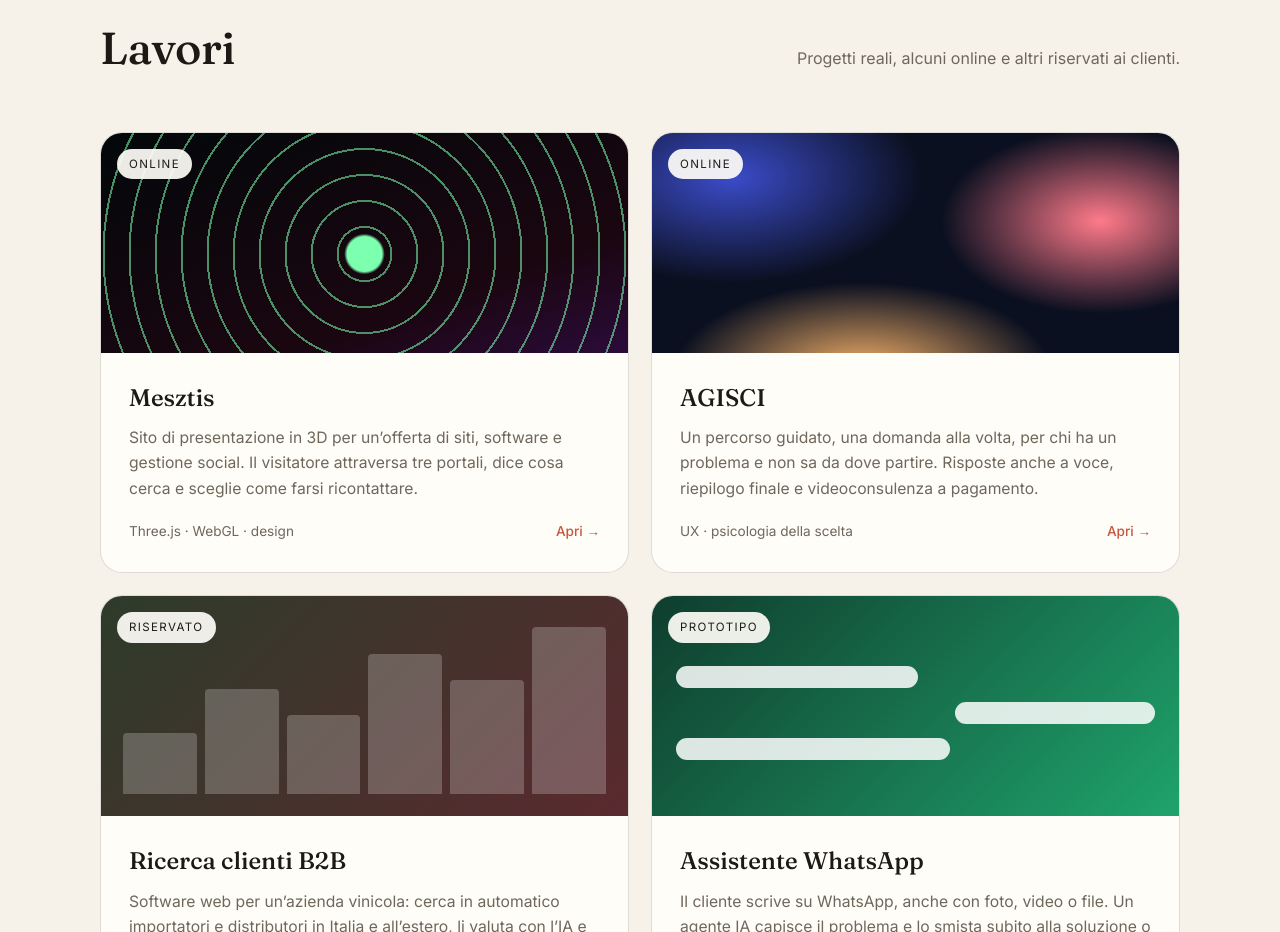
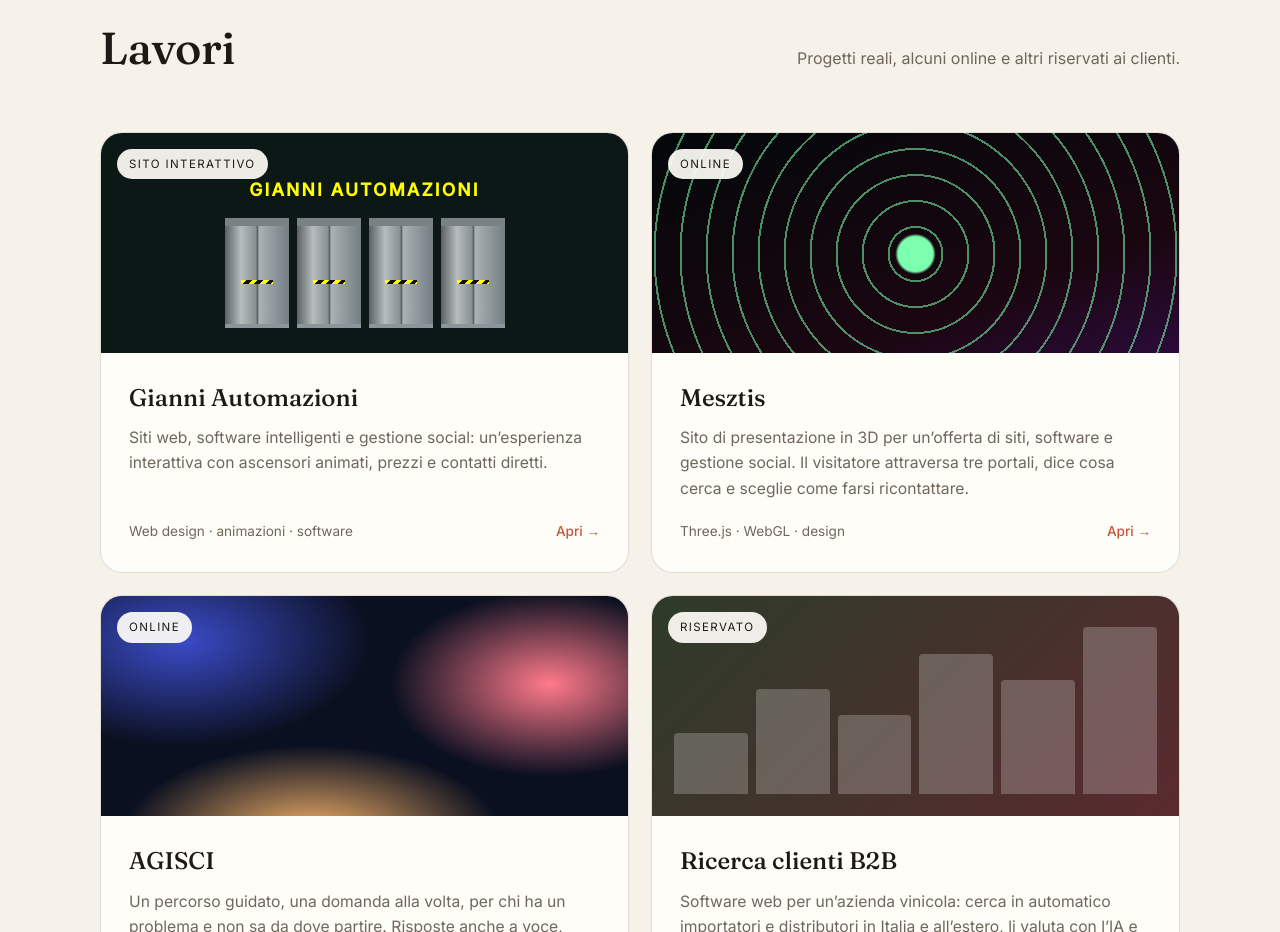
Before and after one commit to Xy-Gin/PORTFOLIO-2026, a plain HTML site: page index.html in a window 1280 px wide. Shown: the part 960-1892 px from the top of the page. Drawn offline with Linux system fonts and the light colour scheme.

Commit message:
Add files via upload

```diff
--- a/index.html
+++ b/index.html
@@ -44,6 +44,11 @@
   .thumb{height:220px;position:relative;overflow:hidden}
   .thumb.mesztis{background:radial-gradient(circle at 50% 55%,#7dffb0 0 6%,transparent 7%),repeating-radial-gradient(circle at 50% 55%,rgba(125,255,176,.55) 0 2px,transparent 2px 26px),linear-gradient(160deg,#03080a,#1a0610 70%,#2b0b3a)}
   .thumb.agisci{background:radial-gradient(60% 80% at 15% 20%,#3b4cca 0,transparent 60%),radial-gradient(50% 70% at 85% 40%,#ff7a8a 0,transparent 60%),radial-gradient(60% 70% at 40% 110%,#ffb86b 0,transparent 60%),#0b1020}
+  .thumb.gianni{background:#0b1815;display:flex;flex-direction:column;align-items:center;justify-content:center;gap:14px;padding:36px 24px 18px}
+  .gianni-title{color:#ffff00;font-weight:700;font-size:clamp(.8rem,2vw,1.1rem);letter-spacing:.12em}
+  .gianni-doors{display:flex;gap:8px;width:min(280px,90%);height:110px}
+  .gianni-doors i{flex:1;position:relative;border-top:8px solid #7a8184;border-bottom:4px solid #8c969a;background:linear-gradient(90deg,#596166,#b7bdbe 25%,#858e91 49%,#3c4346 50%,#aab2b5 53%,#737e83)}
+  .gianni-doors i:after{content:"";position:absolute;top:55%;left:25%;right:25%;height:4px;background:repeating-linear-gradient(135deg,#ffff00 0 4px,#111 4px 8px)}
   .thumb.buyer{background:linear-gradient(135deg,#2d3b2a,#5a2a2f);display:flex;align-items:flex-end;padding:22px;gap:8px}
   .thumb.buyer i{flex:1;background:rgba(255,255,255,.22);border-radius:4px 4px 0 0}
   .thumb.wa{background:linear-gradient(135deg,#0f3d2e,#1fa36b)}
@@ -96,6 +101,14 @@
   <section id="lavori">
     <div class="head"><h2>Lavori</h2><p>Progetti reali, alcuni online e altri riservati ai clienti.</p></div>
     <div class="grid">
+      <a class="work" href="/gianni-automazioni/">
+        <div class="thumb gianni"><span class="tag">Sito interattivo</span><span class="gianni-title" aria-hidden="true">GIANNI AUTOMAZIONI</span><span class="gianni-doors" aria-hidden="true"><i></i><i></i><i></i><i></i></span></div>
+        <div class="body">
+          <h3>Gianni Automazioni</h3>
+          <p>Siti web, software intelligenti e gestione social: un’esperienza interattiva con ascensori animati, prezzi e contatti diretti.</p>
+          <div class="meta"><span>Web design · animazioni · software</span><span class="go">Apri →</span></div>
+        </div>
+      </a>
       <a class="work" href="/mesztis/">
         <div class="thumb mesztis"><span class="tag">Online</span></div>
         <div class="body">
```
